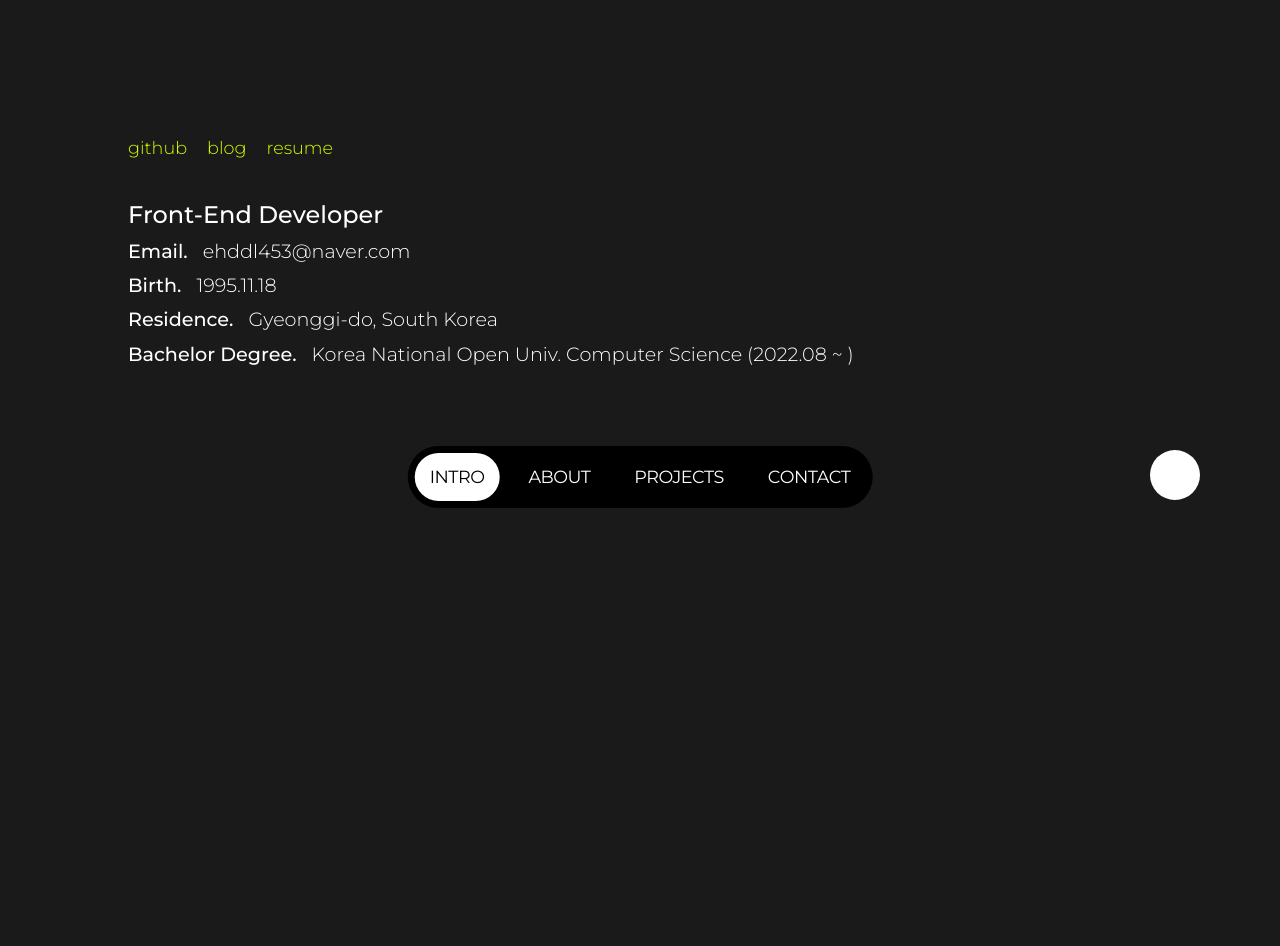
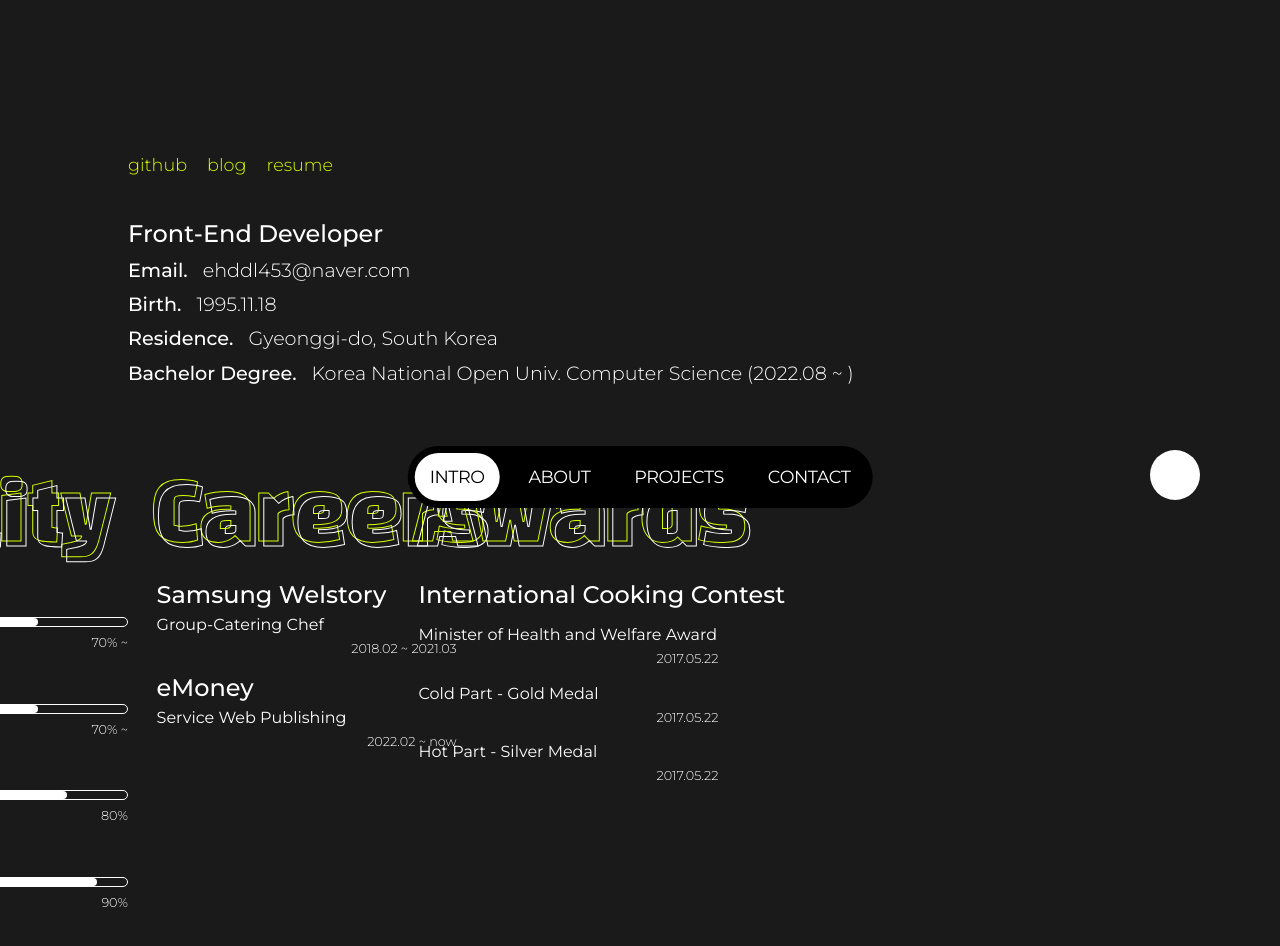
Before and after one commit to devwoodie/woodie, a React (Create React App) app: page /about in a window 1280 px wide. Shown: the part 260-1206 px from the top of the page. Built offline with nearby package versions, Linux system fonts and the light colour scheme.

Commit message:
feat : scroll event 제거

```diff
--- a/src/component/App.js
+++ b/src/component/App.js
@@ -9,7 +9,6 @@ import Contact from "./Contact";
 import { BsFillSunFill, BsFillMoonFill, BsThreeDots, BsCaretDownFill} from 'react-icons/bs'
 import {useCallback, useState} from "react";
 import { Routes, Route, useNavigate } from "react-router-dom";
-import qrImg from "../img/Kakao-qr.jpg";
 
 const App = () => {
 
@@ -101,7 +100,7 @@ const ContactKakao = () => {
             {contKakao ?
                 <div className="qr-area">
                     <div className="qr-inner">
-                        <img src={qrImg} alt="kakao-qr"/>
+                        <img src={`${process.env.PUBLIC_URL}/kakao-qr.jpg`} alt="kakao-qr"/>
                     </div>
                     <span className="qr-text">KAKAOTALK</span>
                 </div> : null
--- a/src/css/About.scss
+++ b/src/css/About.scss
@@ -29,15 +29,10 @@
 
   //info tab
   .info{
-    margin-top: -1rem;
-    position: sticky;
-    top: 10rem;
-    //animation: intro-left .6s ease;
+    margin-top: -3rem;
     transition: .4s;
     .info-nav{
       margin-bottom: 3rem;
-      position: absolute;
-      left: 0; top: -4rem;
       .info-href{
         margin-right: 20px;
         color: var(--text-green);
@@ -69,30 +64,17 @@
       }
     }
   }
-
+  .content-wrap{
+    display: flex;
+    justify-content: space-between;
+    align-items: flex-start;
+  }
   //contents tab
   .contents{
     margin-top: 100px;
-    height: 28rem;
-    position: sticky;
-    top: 25rem;
     transition: .4s;
     animation: intro-left .6s ease;
-    &.cont1{
-      display: flex;
-      flex-direction: column;
-      align-items: flex-start;
-    }
-    &.cont2{
-      display: flex;
-      flex-direction: column;
-      align-items: center;
-    }
-    &.cont3{
-      display: flex;
-      flex-direction: column;
-      align-items: end;
-    }
+
     .contents-tit{
       font-size: 1.5rem;
       font-weight: 500;
--- a/src/css/Projects.scss
+++ b/src/css/Projects.scss
@@ -41,7 +41,7 @@
       font-size: 1.5rem;
       margin: 30px 20px;
       padding: 5px;
-      width: 270px;
+      //width: 270px;
       border-bottom: 1px solid transparent;
       position: relative;
       &.dragging{
```
Also changed, not shown: public/Kakao-qr.jpg (renamed from src/img/Kakao-qr.jpg).
